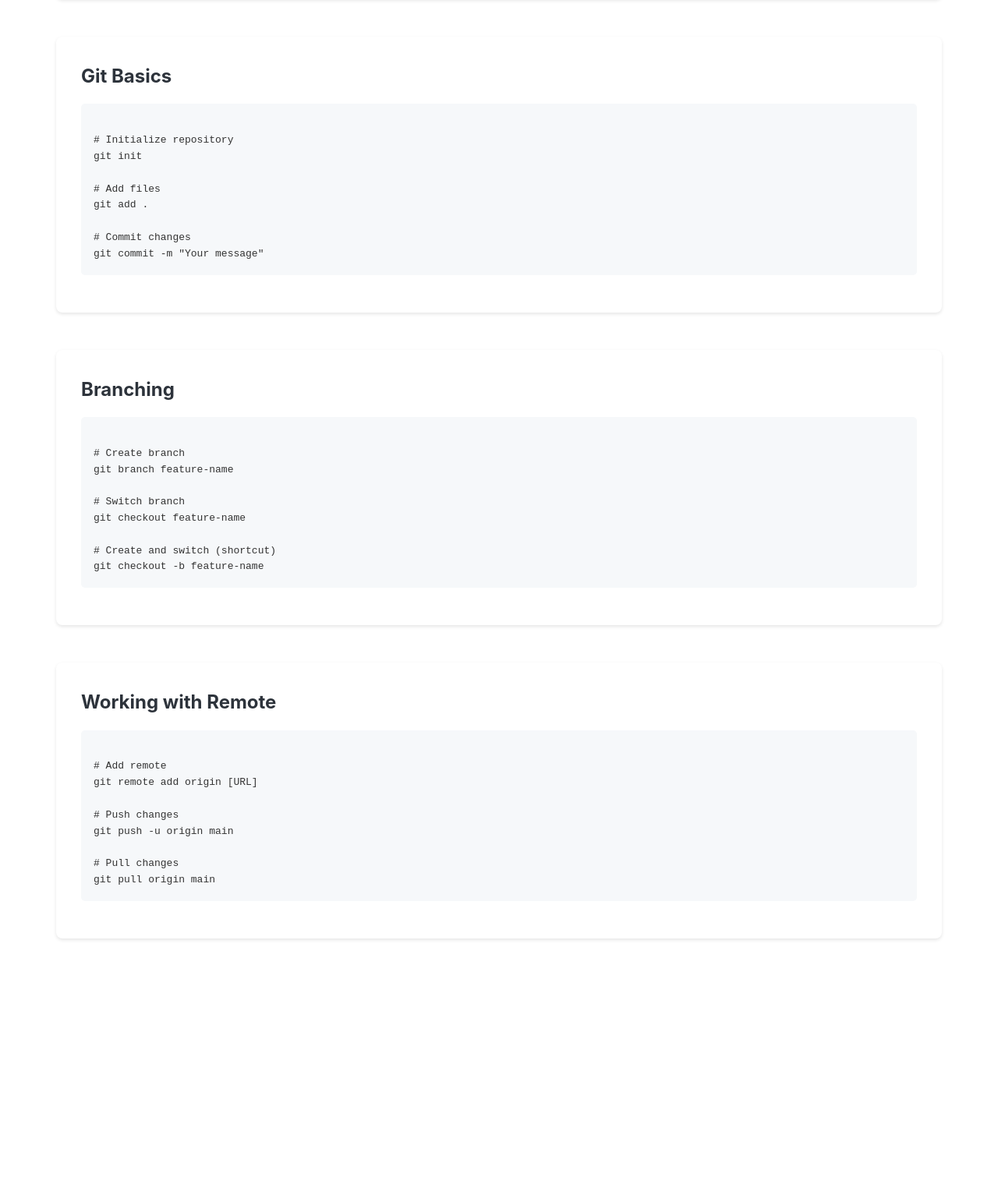
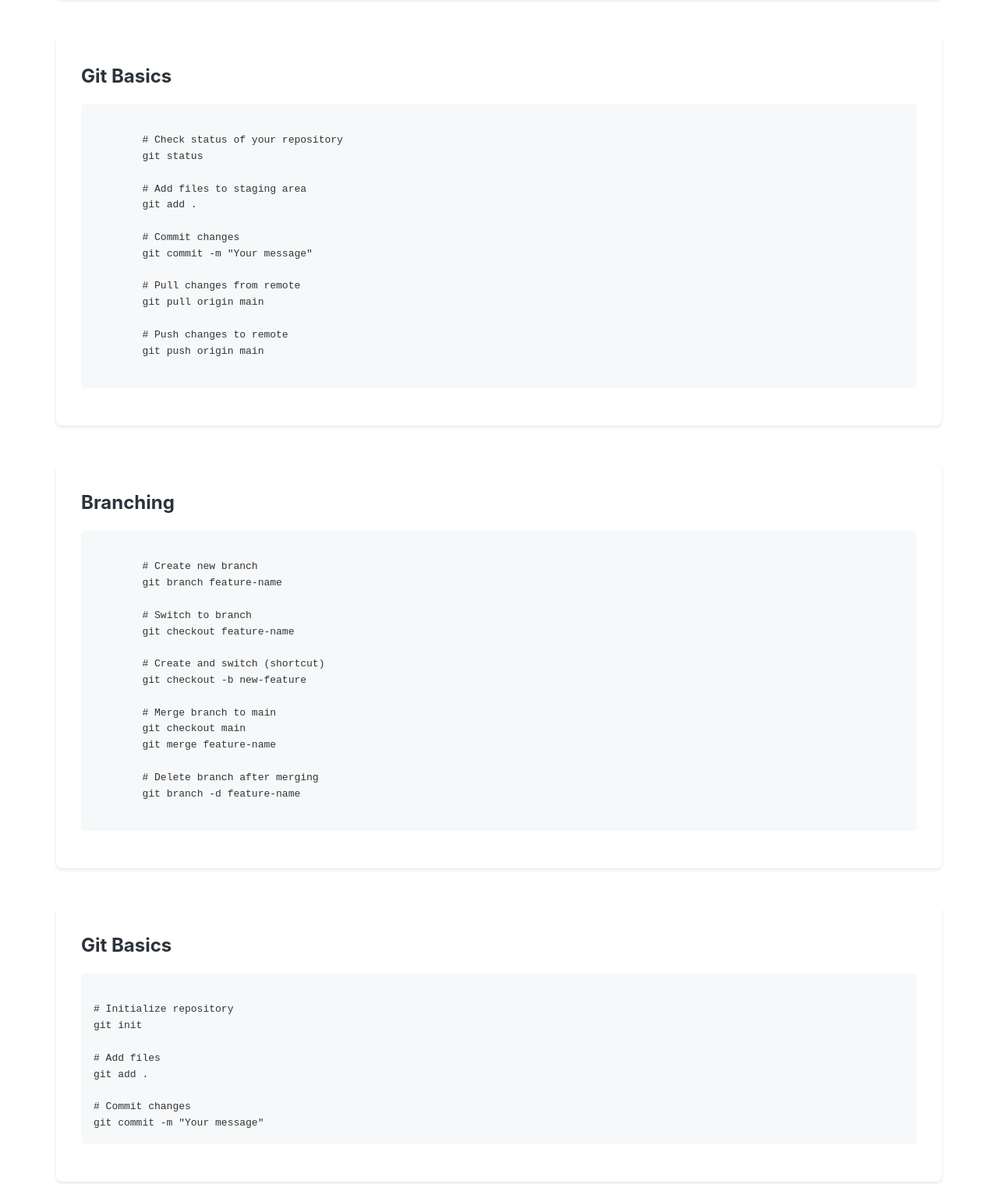
Before and after one commit to reevm28/git-learning-site, a plain HTML site: page index.html in a window 1280 px wide. Shown: the part 1260-2779 px from the top of the page at 78% size. Before the commit the page ends 2512 px from the top, so only its background shows below. Drawn offline with Linux system fonts and the light colour scheme.

Commit message:
Add Git Basics and Branching sections

```diff
--- a/index.html
+++ b/index.html
@@ -138,6 +138,49 @@
         <div class="section" id="basics">
             <h2>Git Basics</h2>
             <div class="code-block">
+        # Check status of your repository
+        git status
+
+        # Add files to staging area
+        git add .
+
+        # Commit changes
+        git commit -m "Your message"
+
+        # Pull changes from remote
+        git pull origin main
+
+        # Push changes to remote
+        git push origin main
+            </div>
+        </div>
+
+        <div class="section" id="branching">
+            <h2>Branching</h2>
+            <div class="code-block">
+        # Create new branch
+        git branch feature-name
+
+        # Switch to branch
+        git checkout feature-name
+
+        # Create and switch (shortcut)
+        git checkout -b new-feature
+
+        # Merge branch to main
+        git checkout main
+        git merge feature-name
+
+        # Delete branch after merging
+        git branch -d feature-name
+            </div>
+        </div>
+
+
+
+        <div class="section" id="basics">
+            <h2>Git Basics</h2>
+            <div class="code-block">
 # Initialize repository
 git init
 
```
